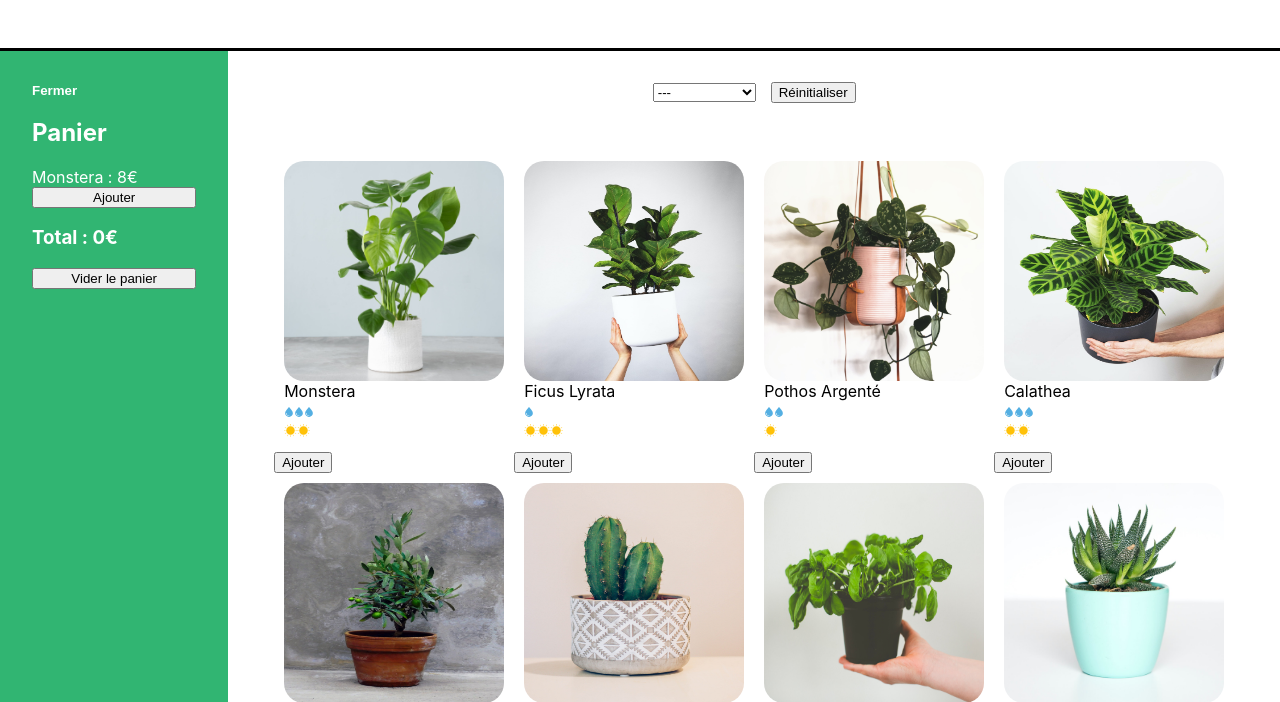
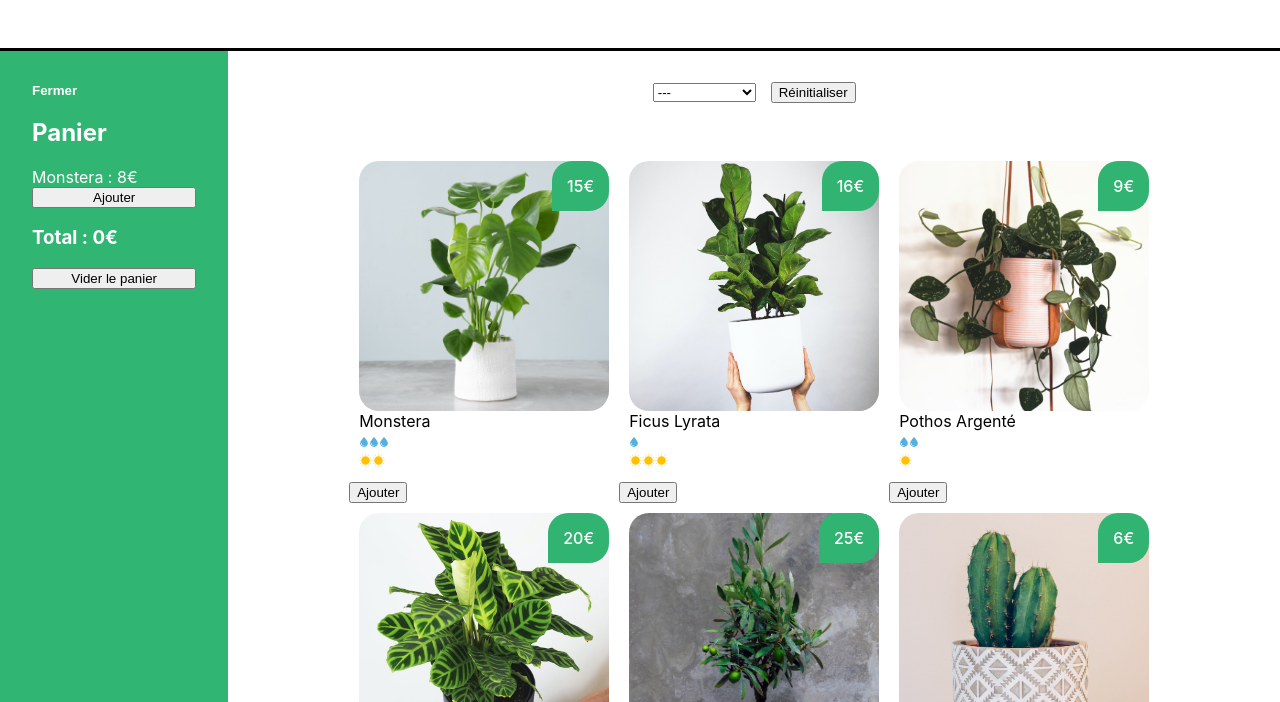
Before and after one commit to Riocamy/la-maison-jungle, a React app: page / in a window 1280 px wide. Shown: the part 98-800 px from the top of the page. Built offline with nearby package versions, Linux system fonts and the light colour scheme.

Commit message:
added plant items price

```diff
--- a/src/components/PlantItem.js
+++ b/src/components/PlantItem.js
@@ -1,4 +1,3 @@
-
 import CareScale from './CareScale'
 import '../styles/PlantItem.css'
 
@@ -6,9 +5,10 @@ function handleClick(plantName) {
 	alert(`Vous voulez acheter 1 ${plantName}? Très bon choix 🌱✨`)
 }
 
-function PlantItem({ cover, name, water, light }) {
+function PlantItem({ cover, name, water, light, price }) {
 	return (
 		<li className='lmj-plant-item' onClick={() => handleClick}>
+			<span className='lmj-plant-item-price'>{price}€</span>
 			<img className='lmj-plant-item-cover' src={cover} alt={`${name} cover`} />
 			{name}
 			<div>
--- a/src/datas/plantList.js
+++ b/src/datas/plantList.js
@@ -15,7 +15,8 @@ export const plantList = [
 		id: '1ed',
 		light: 2,
 		water: 3,
-		cover: monstera
+		cover: monstera,
+		price: 15
 	},
 	{
 		name: 'ficus lyrata',
@@ -23,7 +24,8 @@ export const plantList = [
 		id: '2ab',
 		light: 3,
 		water: 1,
-		cover: lyrata
+		cover: lyrata,
+		price: 16
 	},
 
 	{
@@ -32,7 +34,9 @@ export const plantList = [
 		id: '3sd',
 		light: 1,
 		water: 2,
-		cover: pothos
+		cover: pothos,
+
+		price: 9
 	},
 	{
 		name: 'calathea',
@@ -40,7 +44,9 @@ export const plantList = [
 		id: '4kk',
 		light: 2,
 		water: 3,
-		cover: calathea
+		cover: calathea,
+
+		price: 20
 	},
 	{
 		name: 'olivier',
@@ -48,7 +54,8 @@ export const plantList = [
 		id: '5pl',
 		light: 3,
 		water: 1,
-		cover: olivier
+		cover: olivier,
+		price: 25
 	},
 
 	{
@@ -57,7 +64,8 @@ export const plantList = [
 		id: '8fp',
 		light: 2,
 		water: 1,
-		cover: cactus
+		cover: cactus,
+		price: 6
 	},
 	{
 		name: 'basilique',
@@ -65,7 +73,8 @@ export const plantList = [
 		id: '7ie',
 		light: 2,
 		water: 3,
-		cover: basil
+		cover: basil,
+		price: 5
 	},
 	{
 		name: 'succulente',
@@ -73,7 +82,8 @@ export const plantList = [
 		id: '9vn',
 		light: 2,
 		water: 1,
-		cover: succulent
+		cover: succulent,
+		price: 8
 	},
 
 	{
@@ -82,6 +92,7 @@ export const plantList = [
 		id: '6uo',
 		light: 2,
 		water: 2,
-		cover: mint
+		cover: mint,
+		price: 4
 	}
 ]
--- a/src/styles/PlantItem.css
+++ b/src/styles/PlantItem.css
@@ -1,7 +1,8 @@
 .lmj-plant-item-cover {
-	height: 220px;
-	width: 220px;
+	height: 250px;
+	width: 250px;
 	border-radius: 20px;
+	object-fit: cover;
 }
 
 .lmj-plant-item {
@@ -11,4 +12,16 @@
 	justify-content: center;
 	flex-direction: column;
 	text-transform: capitalize;
+	position: relative;
 }
+
+.lmj-plant-item-price {
+	position: absolute;
+	border-radius: 20px 20px 20px 0;
+	background-color: #31b472;
+	color: white;
+	padding: 15px;
+	right: 0;
+	top: 0;
+	font-weight: 500;
+}
```
